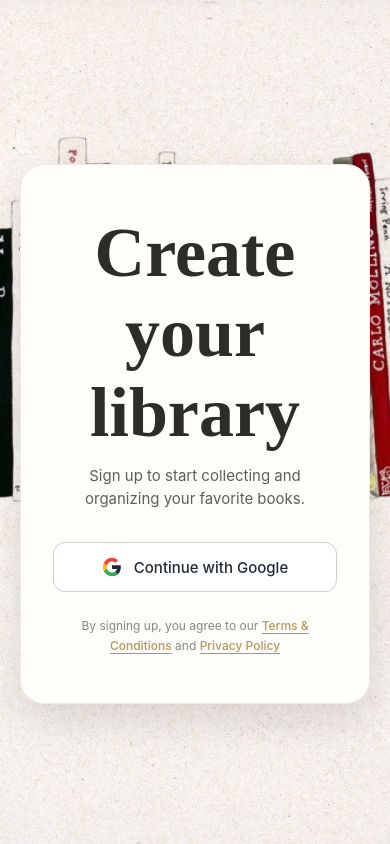
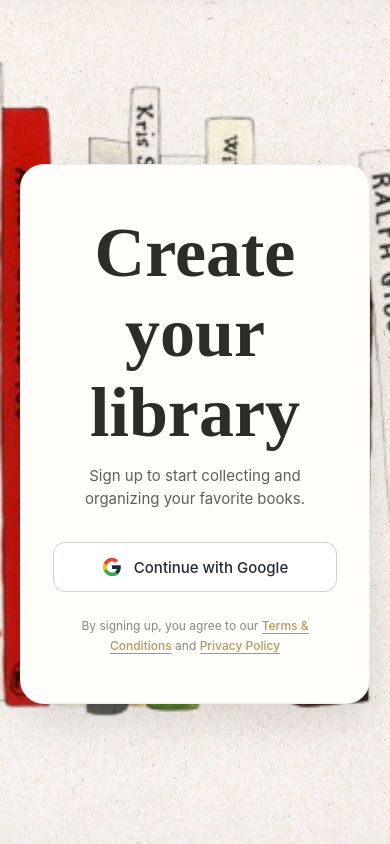
Before and after one commit to adjoazzz/myLibrary, a plain HTML site: page index.html in a window 390 px wide. Drawn offline with Linux system fonts and the light colour scheme; a web font is replaced by a local one.

Commit message:
Update background size for improved responsiveness on body element

```diff
--- a/styles.css
+++ b/styles.css
@@ -18,7 +18,7 @@ body {
   background-image: url('assets/Book_art-removebg-preview.png');
   background-repeat: no-repeat;
   background-position: center 28%;
-  background-size: clamp(620px, 120vw, 1020px);
+  background-size: clamp(1100px, 180vw, 1620px);
   mix-blend-mode: multiply;
   pointer-events: none;
   z-index: 0;
```
